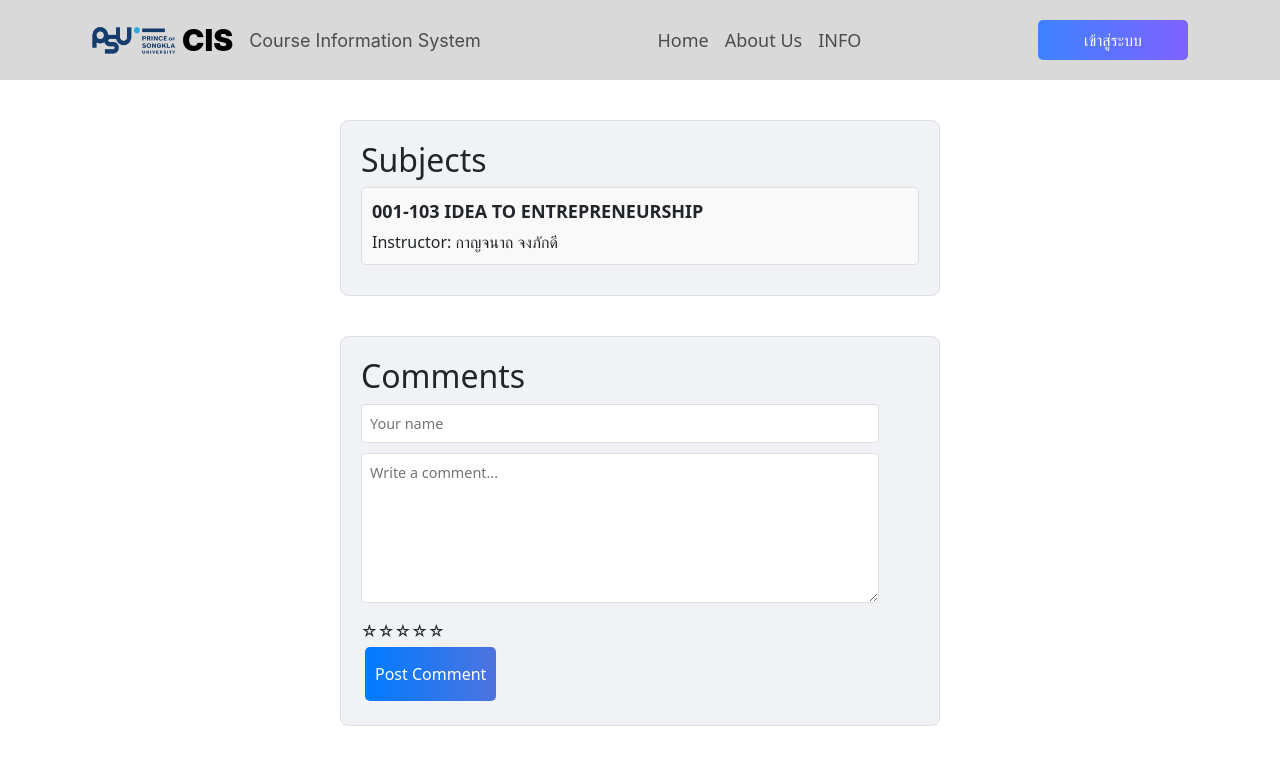
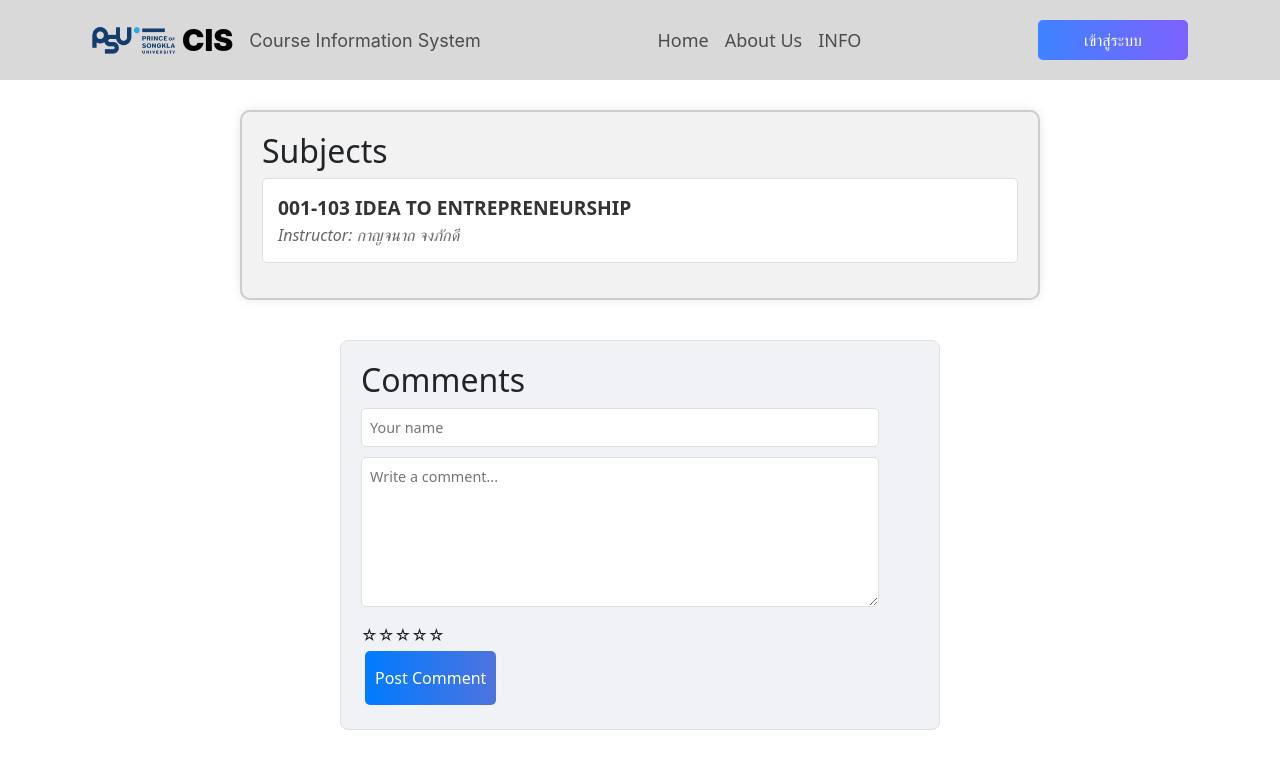
Before and after one commit to sareefhub/Course-Information-System, a React (Create React App) app in the folder client-search-for-courses/: page /review in a window 1280 px wide. Shown: the top 768 px of the page. Built offline with nearby package versions, Linux system fonts and the light colour scheme.

Commit message:
CSS Subjects

```diff
--- a/client-search-for-courses/src/pages/review/Review.css
+++ b/client-search-for-courses/src/pages/review/Review.css
@@ -65,30 +65,38 @@
 }
 
 .container-subjects {
-    height: auto;
-    max-width: 600px;
+    max-width: 800px;
     margin: 0 auto;
-    margin-top: 40px;
-    background-color: #f0f2f5;
-    border: 1px solid #dddfe2;
-    border-radius: 8px;
     padding: 20px;
+    border: 2px solid #ccc;
+    border-radius: 10px;
+    box-shadow: 0 0 10px rgba(0, 0, 0, 0.1);
+    margin-top: 30px;
+    background-color: #f2f2f2;
+    transition: transform 0.3s ease;
+}
+
+.container-subjects:hover {
+    transform: translateY(-5px);
+    box-shadow: 0 5px 15px rgba(0, 0, 0, 0.1);
 }
 
 .subject {
-    margin-bottom: 10px;
-    padding: 10px;
-    background-color: #f9f9f9;
+    background-color: #fff;
+    border-radius: 5px;
+    margin-bottom: 15px;
+    padding: 15px;
     border: 1px solid #ddd;
-    border-radius: 5px;
+    transition: transform 0.3s ease;
 }
 
 .subject-name {
-    font-size: 18px;
+    font-size: 1.2em;
     font-weight: bold;
+    color: #333;
 }
 
 .subject-instructor {
-    margin-top: 5px;
-    font-size: 16px;
+    font-style: italic;
+    color: #666;
 }
```
